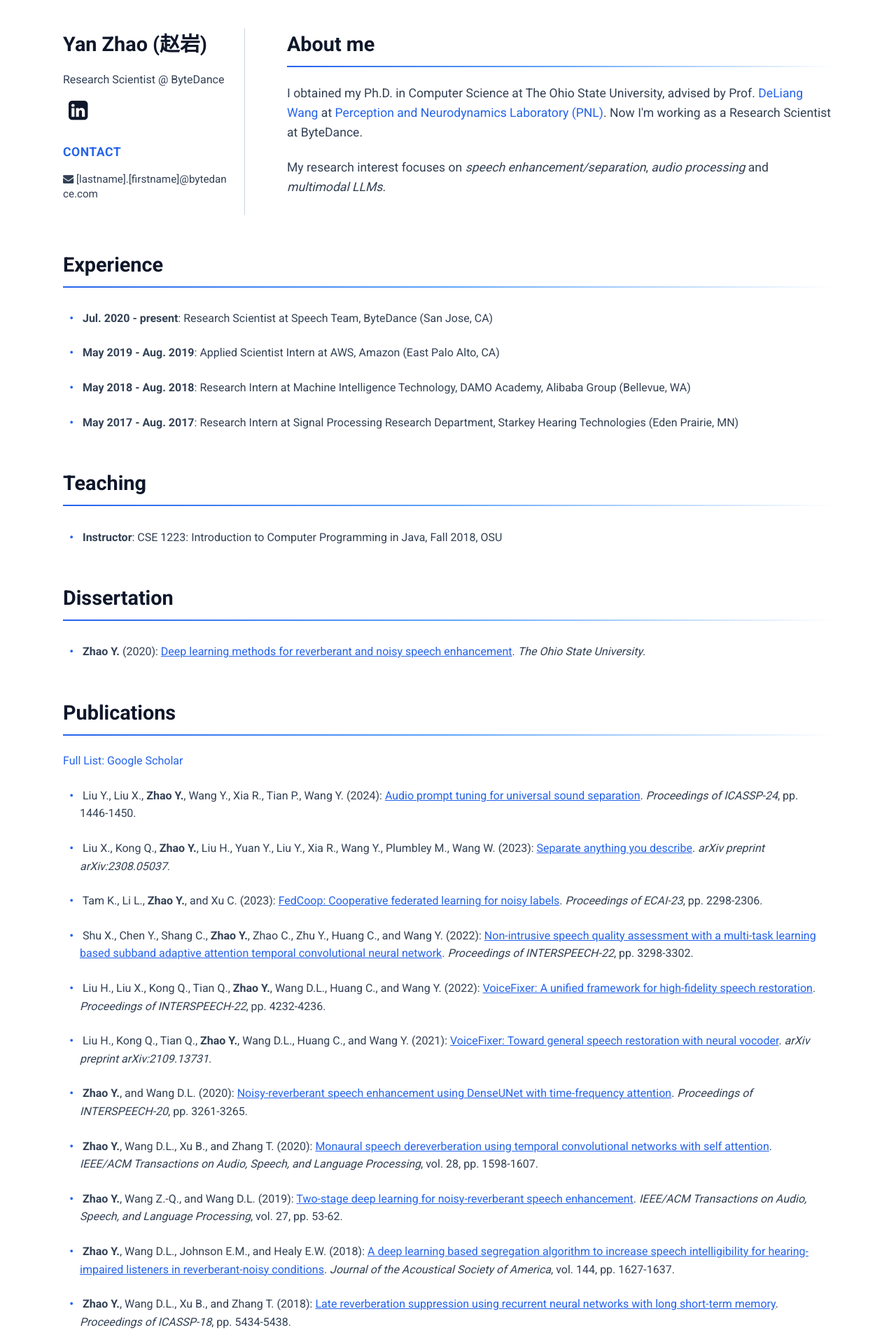
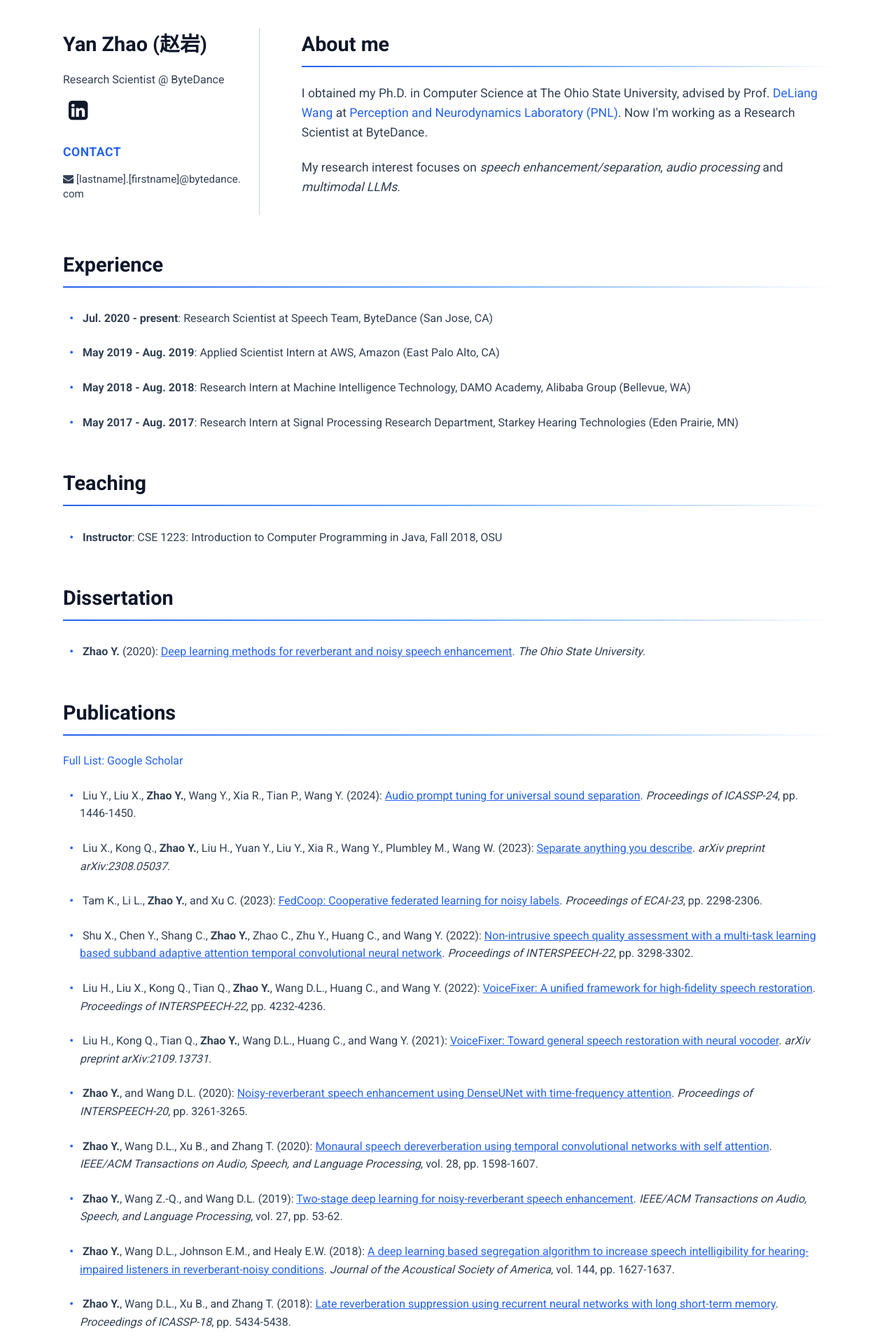
Before and after one commit to cliffzhao/cliffzhao.github.io, a Jekyll site: the page built from index.html, in a window 1280 px wide. Shown: the top 1920 px of the page at 70% size. Built offline with Jekyll 4.4.1, drawn with Linux system fonts in a browser that asks for light colours; a style sheet for code colours, icons or effects is not loaded.

Commit message:
Style: adjust sidebar width

```diff
--- a/css/main.css
+++ b/css/main.css
@@ -164,7 +164,7 @@
 @media screen and (min-width: 768px) {
     .profile-grid {
         display: grid;
-        grid-template-columns: 2.5fr 7.5fr; /* 25% sidebar, 75% content */
+        grid-template-columns: 2.7fr 7.3fr; /* 27% sidebar, 73% content */
         gap: 60px;
         align-items: start; /* Ensure top alignment */
     }
```
